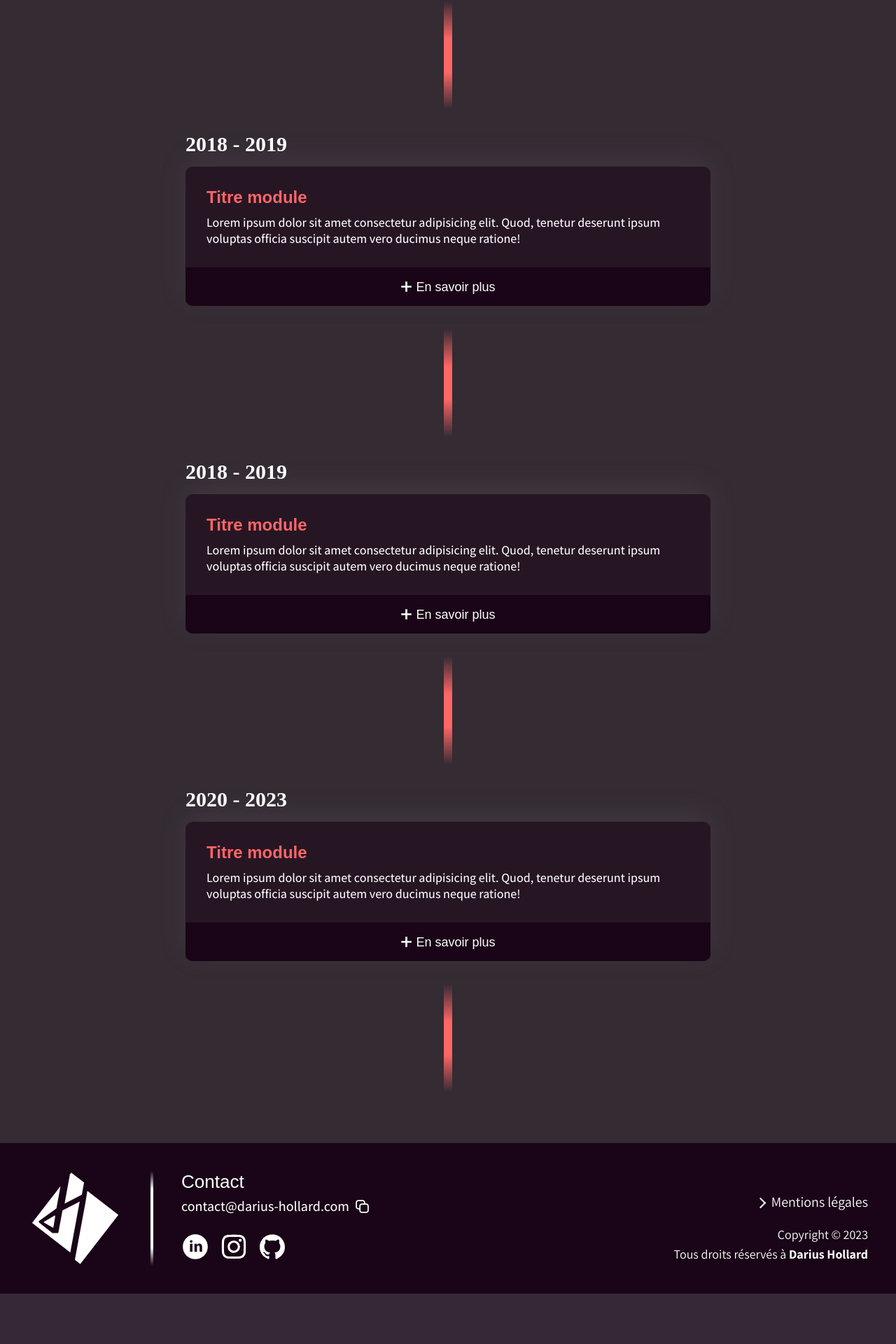
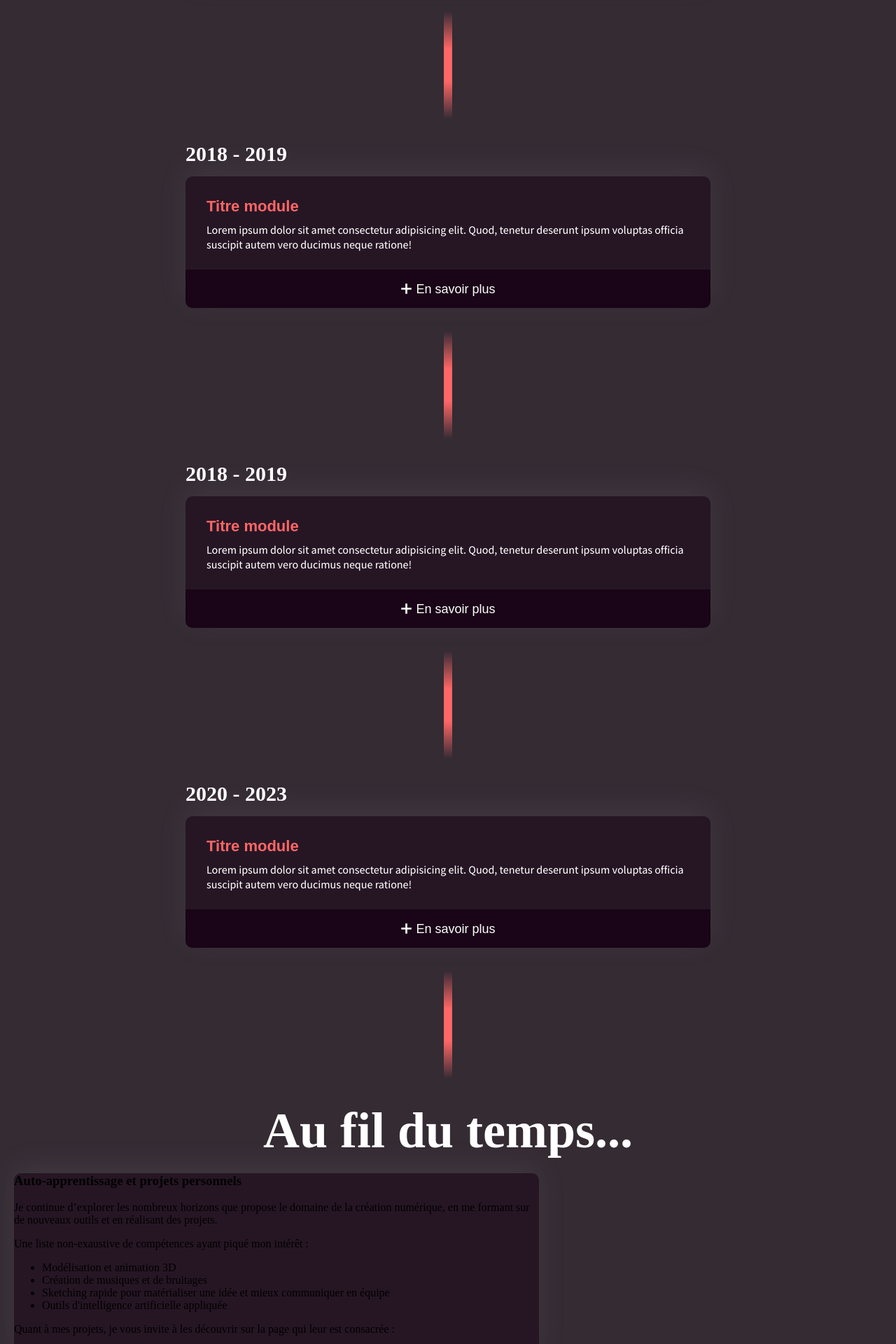
Before and after one commit to dhollard/site_portfolio, a PHP site: page /fr/parcours.php in a window 1280 px wide. Shown: the part 1160-3080 px from the top of the page at 70% size. Before the commit the page ends 3008 px from the top, so only its background shows below. Run offline with PHP 8.4, Linux system fonts and the light colour scheme; some web fonts are replaced.

Commit message:
page parcours : finalisation système timeline desktop, amélioration contenu modules, prépation HTML module de fin de timeline

```diff
--- a/assets/css/style-parcours.css
+++ b/assets/css/style-parcours.css
@@ -837,13 +849,13 @@ footer .footer-container #footer-col-2 p span {
 @media (min-width: 1600px) {
   #sec-parc-01 .timeline-container .time-row .time-anchor {
     max-width: 300px;
-    margin: auto 0 auto 20px;
+    margin: auto 20px auto 0;
   }
 }
 #sec-parc-01 .timeline-container .time-row .time-anchor .time-date {
   font-family: "Playfair", serif;
   font-size: 42px;
-  font-weight: 900;
+  font-weight: 700;
   color: #ffffff;
   font-size: 26px;
   width: -moz-fit-content;
@@ -947,7 +968,7 @@ footer .footer-container #footer-col-2 p span {
 }
 @media (min-width: 992px) {
   #sec-parc-01 .timeline-container .time-row .time-module .module-content .mod-title {
-    font-size: 24px;
+    font-size: 22px;
   }
 }
 #sec-parc-01 .timeline-container .time-row .time-module .module-content .mod-txt {
@@ -955,14 +976,10 @@ footer .footer-container #footer-col-2 p span {
   font-size: 16px;
   font-weight: 500;
   color: #ffffff;
-  margin: 0 auto 20px auto;
+  margin: 0 auto 15px auto;
+  font-size: 16px !important;
 }
 @media (min-width: 1600px) {
-  #sec-parc-01 .timeline-container .time-row .time-module .module-content .mod-txt {
-    font-size: 18px;
-  }
-}
-@media (min-width: 992px) {
   #sec-parc-01 .timeline-container .time-row .time-module .module-content .mod-txt {
     font-size: 18px;
   }
@@ -1073,4 +1095,46 @@ footer .footer-container #footer-col-2 p span {
   top: 50%;
   transform: translate(-50%, -50%);
   background: linear-gradient(0deg, rgba(0, 0, 0, 0) 0%, rgb(255, 102, 102) 35%, rgb(255, 102, 102) 65%, rgba(0, 0, 0, 0) 100%);
+}
+#sec-parc-01 .timeline-end .end-big-title {
+  font-family: "Playfair", serif;
+  font-size: 42px;
+  font-weight: 700;
+  color: #ffffff;
+  font-size: 26px;
+  width: -moz-fit-content;
+  width: fit-content;
+  margin: 0 auto 15px auto;
+}
+@media (min-width: 992px) {
+  #sec-parc-01 .timeline-end .end-big-title {
+    font-size: 72px;
+  }
+}
+@media (min-width: 1600px) {
+  #sec-parc-01 .timeline-end .end-big-title {
+    font-size: 90px;
+  }
+}
+#sec-parc-01 .timeline-end .end-module {
+  background: #261624;
+  border-radius: 10px;
+  box-shadow: 0px -10px 40px rgba(166, 156, 164, 0.12);
+  width: 80%;
+  max-width: 500px;
+}
+@media (max-width: 400px) {
+  #sec-parc-01 .timeline-end .end-module {
+    width: 100%;
+  }
+}
+@media (min-width: 992px) {
+  #sec-parc-01 .timeline-end .end-module {
+    max-width: 750px;
+  }
+}
+@media (min-width: 1600px) {
+  #sec-parc-01 .timeline-end .end-module {
+    max-width: 500px;
+  }
 }/*# sourceMappingURL=style-parcours.css.map */
--- a/assets/scss/style-parcours.scss
+++ b/assets/scss/style-parcours.scss
@@ -26,6 +26,11 @@
             text-align: center;
             margin: 0 auto 20px auto;
             font-size: 90px;
+        }
+
+        //media query timeline-container
+        @include mquery.desktop-xl {
+            margin: 0 auto 50px auto;
         }
     }
 
@@ -79,6 +84,11 @@
     .timeline-container {
         position: relative;
 
+        //media query timeline-container
+        @include mquery.desktop-xl {
+            padding: 150px 0;
+        }
+
         .desktop-timeline {
             display: none;
             z-index: -1;
@@ -88,7 +98,7 @@
             left: 50%;
             top: 0;
             transform: translateX(-50%);
-            background: linear-gradient(0deg, rgba(0, 0, 0, 0) 0%, rgb(255, 102, 102) 35%, rgb(255, 102, 102) 65%, rgba(0, 0, 0, 0) 100%);
+            background: linear-gradient(0deg, rgba(0, 0, 0, 0) 0%, rgb(255, 102, 102) 15%, rgb(255, 102, 102) 85%, rgba(0, 0, 0, 0) 100%);
 
             //media query row timeline
             @include mquery.desktop-xl {
@@ -108,6 +118,8 @@
                 flex-direction: row;
                 align-items: start;
                 margin-left: calc(50% - 25px);
+                margin-top: 50px;
+                margin-bottom: 50px;
             }
 
             .time-anchor {
@@ -123,12 +135,12 @@
                 //media query time-anchor
                 @include mquery.desktop-xl {
                     max-width: 300px;
-                    margin: auto 0 auto 20px;
+                    margin: auto 20px auto 0;
                 }
 
                 //date d'un module de temps
                 .time-date {
-                    @include typo.special-title($color:#ffffff, $weight:900);
+                    @include typo.special-title($color:#ffffff, $weight:700);
                     font-size: 26px;
                     width: -moz-fit-content;
                     width: fit-content;
@@ -138,6 +150,15 @@
                     @include mquery.laptop {
                         font-size: 30px;
                         margin: 0 auto 15px 0;
+                    }
+
+                    // media query time-date
+                    @include mquery.desktop-xl {
+                        position: absolute;
+                        left: 60px;
+                        top: -20px;
+                        font-size: 24px;
+                        font-weight: 500;
                     }
                 }
 
@@ -164,9 +185,9 @@
                     height: 8px;
                     position: absolute;
                     top: 50%;
-                    right: 5px;
+                    left: 5px;
                     transform: translateY(-50%);
-                    background-color: color.$primary-100;
+                    background: linear-gradient(90deg, rgb(255, 102, 102) 60%, rgba(0, 0, 0, 0) 100%);
                     z-index: -1;
 
                     // media query time-branch
@@ -225,19 +246,15 @@
 
                         // media query mod-title
                         @include mquery.laptop {
-                            font-size: 24px;
+                            font-size: 22px;
                         }
                     }
 
                     //paragraphes de texte module timeline
                     .mod-txt {
                         @include typo.text($color:#ffffff, $weight:500);
-                        margin: 0 auto 20px auto;
-
-                        // media query mod-txt
-                        @include mquery.laptop {
-                            font-size: 18px;
-                        }
+                        margin: 0 auto 15px auto;
+                        font-size: 16px!important;
                     }
 
                     //liste à puce module timeline
@@ -247,17 +264,11 @@
 
                         li {
                             @include typo.text($color:#ffffff, $weight:500);
-                            font-size: 16px;
+                            font-size: 16px!important;
                             margin-bottom: 5px;
 
                             &::marker {
                                 color: color.$primary-100;
-                            }
-
-
-                            // media query mod-txt
-                            @include mquery.laptop {
-                                font-size: 17px;
                             }
 
                         }
@@ -317,20 +328,35 @@
                     margin-left: 0;
                 }
 
+                .time-anchor {
+                    //media query time-anchor
+                    @include mquery.desktop-xl {
+                        margin: auto 0 auto 20px;
+                    }
+
                     //date d'un module ferré à gauche
                     .time-date {
                         // media query time-date
                         @include mquery.desktop-xl {
-                        position: absolute;
-                        right: 65px;
-                        top: -10px;
-                        font-size: 28px;
+                            right: 60px;
+                            left: auto;
                         }
                     }
 
                     //ronds rouges sur la timeline desktop ferrés à gauche
                     .time-point {
                         margin: 0 0 0 auto;
+                    }
+
+                    //branches timeline ferrés à gauche
+                    .time-branch {
+                        @include mquery.desktop-xl {
+                            right: 5px;
+                            left: auto;
+                            background: linear-gradient(-90deg, rgb(255, 102, 102) 60%, rgba(0, 0, 0, 0) 100%);
+                        }
+                    }
+
                 }
 
             }
@@ -367,4 +393,44 @@
 
     }
 
+
+    //partie finale de la timeline
+    .timeline-end {
+
+        //titre module de fin
+        .end-big-title {
+            @include typo.special-title($color:#ffffff, $weight:700);
+            font-size: 26px;
+            width: -moz-fit-content;
+            width: fit-content;
+            margin: 0 auto 15px auto;
         }
+
+        //fenetre module de fin de timeline
+        .end-module {
+            background: color.$ambiance-120;
+            border-radius: 10px;
+            box-shadow: 0px -10px 40px rgba(166, 156, 164, 0.12);
+            width: 80%;
+            max-width: 500px;
+
+            // media query end-module
+            @include mquery.phone {
+                width: 100%;
+            }
+
+            // media query end-module
+            @include mquery.laptop {
+                max-width: 750px;
+            }
+
+            //media query end-module
+            @include mquery.desktop-xl {
+                max-width: 500px;
+            }
+
+        }
+
+    }
+
+}
--- a/fr/parcours.php
+++ b/fr/parcours.php
@@ -85,17 +85,18 @@
 
                     <div class="time-module">
                         <div class="module-content">
-                            <h3 class="mod-title">Titre module</h3>
-                            <p class="mod-txt">Lorem ipsum dolor sit amet consectetur adipisicing elit. Quod, tenetur deserunt ipsum voluptas officia suscipit autem vero ducimus neque ratione!</p>
+                            <h3 class="mod-title">Stages divers</h3>
+                            <p class="mod-txt">En parallèle de mes diplômes, j’ai eu l’occasion de réaliser plusieurs stages en entreprise.</p>
+                            <p class="mod-txt">Lors de ces stages, j’ai pu mettre en pratique mes acquis et notamment faire mes premiers pas en rédaction de contenu et en gestion de site internet.</p>
                             <div class="mod-toggled">
                                 <span class="mod-separator"></span>
-                                <p class="mod-txt">Lorem ipsum dolor sit amet consectetur adipisicing elit. Odio, ea?</p>
-                                <p class="mod-txt">Lorem ipsum dolor sit amet consectetur adipisicing elit. Numquam molestiae possimus alias, ad iusto obcaecati esse nam, officia fuga corporis qui, laudantium eligendi quam voluptatum :</p>
+                                <p class="mod-txt">Pendant mon BTS Communication, j’ai pu rédiger de nombreux articles pour la partie blog du site Meilleur Mobile.</p>
+                                <p class="mod-txt">Cette activité m’a sensibilisé aux problématiques du contenu web (ton, phrases courtes, référencement...)</p>
+                                <p class="mod-txt">Lors de mon diplôme de Designer Graphique, j’ai effectué un stage chez l’entreprise Papier Fleur et réalisé plusieurs missions dont :</p>
                                 <ul>
-                                    <li>Puce 1</li>
-                                    <li>Puce 2</li>
-                                    <li>Puce 3</li>
-                                    <li>Puce 4</li>
+                                    <li>Refonte de l’arborescence du site web</li>
+                                    <li>Mockups et illustrations pour leur e-commerce</li>
+                                    <li>Photographies des produits</li>
                                 </ul>
                             </div>
                         </div>
@@ -116,6 +117,8 @@
 
                     <div class="time-anchor">
                         <h2 class="time-date">2018 - 2019</h2>
+                        <span class="time-point"></span>
+                        <span class="time-branch"></span>
                     </div>
 
                     <div class="time-module">
@@ -151,6 +154,8 @@
 
                     <div class="time-anchor">
                         <h2 class="time-date">2018 - 2019</h2>
+                        <span class="time-point"></span>
+                        <span class="time-branch"></span>
                     </div>
 
                     <div class="time-module">
@@ -186,6 +191,8 @@
 
                     <div class="time-anchor">
                         <h2 class="time-date">2020 - 2023</h2>
+                        <span class="time-point"></span>
+                        <span class="time-branch"></span>
                     </div>
 
                     <div class="time-module">
@@ -218,10 +225,29 @@
 
             </div>
 
+            <div class="timeline-end">
+                <h2 class="end-big-title">Au fil du temps...</h2>
 
+                <div class="end-module">
+                    <h3 class="end-title">Auto-apprentissage et projets personnels</h3>
+
+                    <p class="end-txt">Je continue d’explorer les nombreux horizons que propose le domaine de la création numérique, en me formant sur de nouveaux outils et en réalisant des projets.</p>
+
+                    <p class="end-txt">Une liste non-exaustive de compétences ayant piqué mon intérêt :</p>
+
+                    <ul>
+                        <li>Modélisation et animation 3D</li>
+                        <li>Création de musiques et de bruitages</li>
+                        <li>Sketching rapide pour matérialiser une idée et mieux communiquer en équipe</li>
+                        <li>Outils d'intelligence artificielle appliquée</li>
+                    </ul>
+
+                    <p class="end-txt">Quant à mes projets, je vous invite à les découvrir sur la page qui leur est consacrée :</p>
+
+                    <a class="end-btn">Voir mes projets</a>
+                </div>
 
             </div>
-
 
         </section>
 
```
Also changed, not shown: other parts of assets/css/style-parcours.css (+41 -15 lines), 1 other file. Lines whose indentation alone changed are shown as unchanged.
